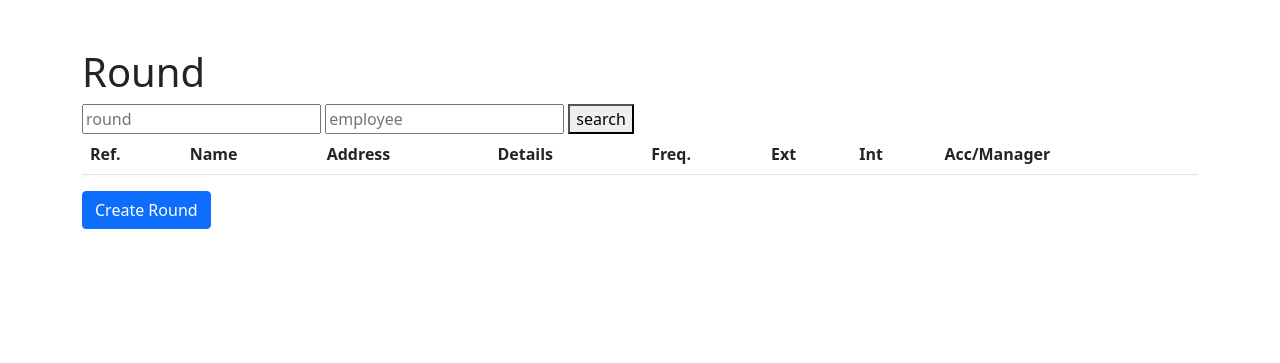
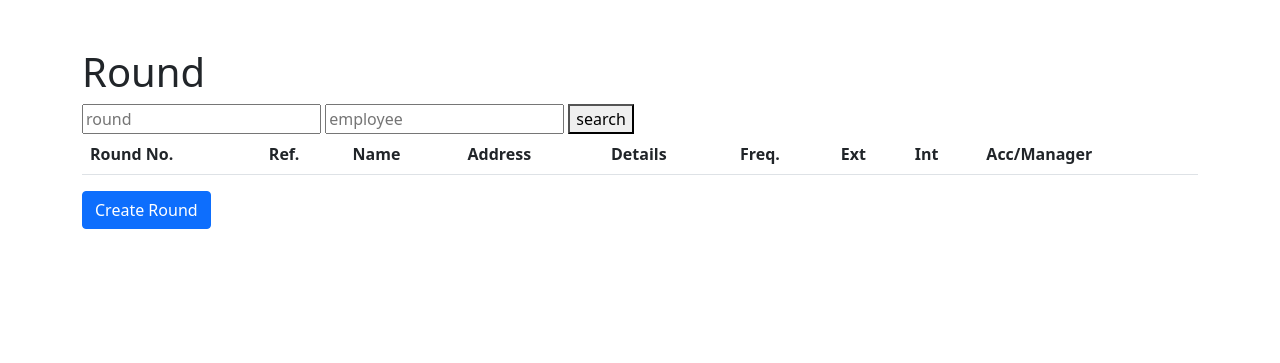
Before and after one commit to Mr-Dean/Round-Manager, a Node server app: page /rounds/new in a window 1280 px wide. Shown: the part 72-435 px from the top of the page. Run offline with Node 20, Linux system fonts and the light colour scheme; data that the repository does not hold is empty; some libraries are stand-ins or nearby versions.

Commit message:
created index page for round infomation

```diff
--- a/app.js
+++ b/app.js
@@ -93,8 +93,10 @@ app.delete('/operatives/:id', asyncCatch(async (req, res) => {
 
 
 // ROUND ROUTES //
-app.get('/rounds', (req,res) => {
-    res.render('rounds');
+
+app.get('/rounds', async(req,res) => {
+    const rounds = await Round.find({})
+    res.render('rounds', { rounds });
 })
 
 
@@ -111,7 +113,7 @@ res.render('rounds/new', { round, operative })
 app.post('/rounds', async (req, res) => {
     let operative = req.body.round.operative;
     //Get the data from each row
-
+    let roundNumber = req.body.round.roundNumber;
     let ref = req.body.round.ref;
     let name = req.body.round.name;
     let address = req.body.round.address;
@@ -125,6 +127,7 @@ app.post('/rounds', async (req, res) => {
 // Create the object array for each table row
     let jobs =ref.map((ref, i) => {
         return {
+        roundNumber: roundNumber[i],
         ref: ref,
         name: name[i],
         address: address[i],
@@ -135,14 +138,12 @@ app.post('/rounds', async (req, res) => {
         interior: interior[i],
   }
 });
-
-
     //THEN PUSH TO ROUNDS SCHEMA??
     const round = new Round({operative: operative, jobs: jobs});
-    res.send(round)
+    await round.save();
+    res.redirect('/rounds')
+});
 
-
-});
 
 
 
--- a/views/rounds/new.ejs
+++ b/views/rounds/new.ejs
@@ -20,6 +20,7 @@
 <table class="table">
     <thead>
     <tr>
+        <th>Round No.</th>
         <th>Ref.</th>
         <th>Name</th>
         <th>Address</th>
@@ -37,6 +38,9 @@
 
 
         <tr>
+            <td>
+                <label class="form-label" for="roundNumber"><input class="form-control d-inline" type="text" id="roundNumber" name="<%=`round[roundNumber]`%>" value="<%=job.roundNumber%>" readonly></label>
+            </td>
             <td>
                 <label class="form-label" for="ref"><input class="form-control d-inline" type="text" id="ref" name="<%=`round[ref]`%>" value="<%=job.ref%>" readonly></label>
             </td>
```
Also changed, not shown: views/rounds/index.ejs (+5 -7 lines).
